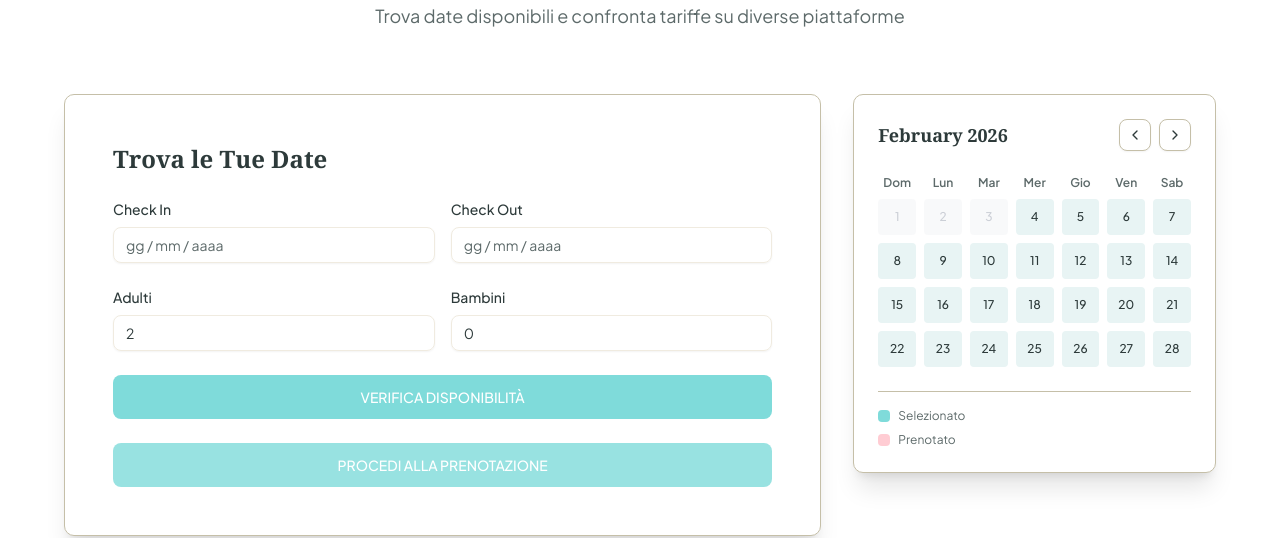
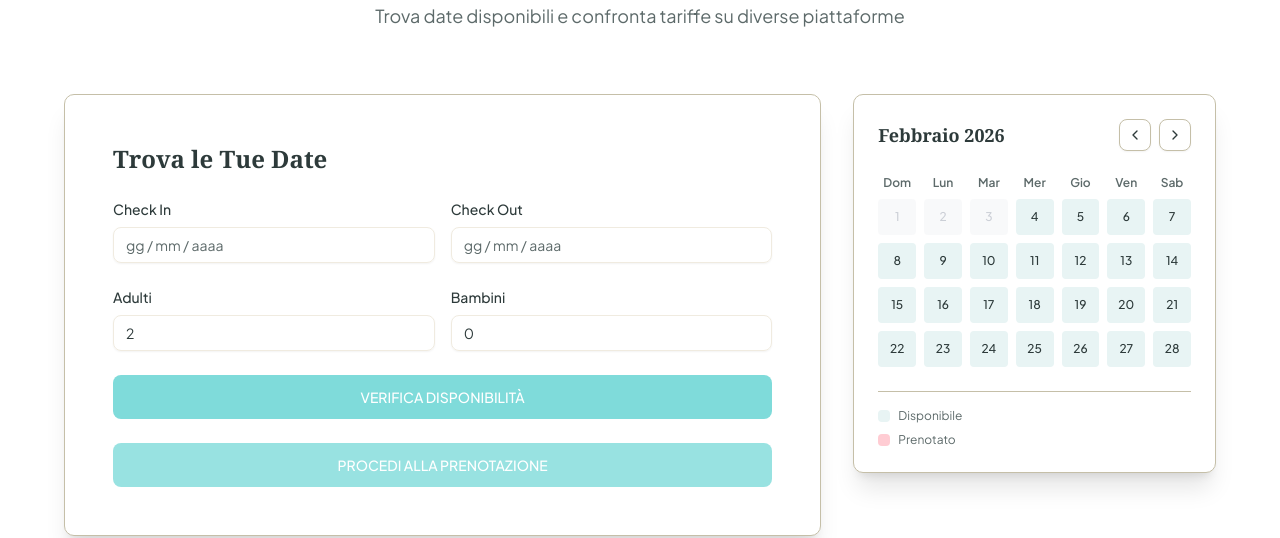
Before and after one commit to DCrescimone1/rbt_website_marzamemi, a Next.js app: page / in a window 1280 px wide. Shown: the part 2905-3443 px from the top of the page. Built offline with nearby package versions, Linux system fonts and the light colour scheme; no server answers.

Commit message:
update the calendar style

```diff
--- a/components/booking/availability-calendar.tsx
+++ b/components/booking/availability-calendar.tsx
@@ -4,6 +4,7 @@ import { useState, useEffect } from "react"
 import { ChevronLeft, ChevronRight, Loader2 } from "lucide-react"
 import { Button } from "@/components/ui/button"
 import { format, startOfMonth, endOfMonth, eachDayOfInterval, isAfter, isBefore, startOfToday } from "date-fns"
+import { it, enUS } from "date-fns/locale"
 import { useTranslation } from "@/lib/hooks/useTranslation"
 import { cn } from "@/lib/utils"
 
@@ -13,6 +14,7 @@ interface AvailabilityCalendarProps {
   sticky?: boolean
   initialFrom?: string
   initialTo?: string
+  readOnly?: boolean // New prop to control if calendar is selectable
 }
 
 export default function AvailabilityCalendar({
@@ -21,8 +23,10 @@ export default function AvailabilityCalendar({
   sticky = true,
   initialFrom,
   initialTo,
+  readOnly = false,
 }: AvailabilityCalendarProps) {
-  const { t } = useTranslation()
+  const { t, language } = useTranslation()
+  const locale = language === 'it' ? it : enUS
   // Initialize after mount to avoid SSR/client time mismatches
   const [currentMonth, setCurrentMonth] = useState<Date | null>(null)
   const [bookedDates, setBookedDates] = useState<any[]>([])
@@ -97,6 +101,8 @@ export default function AvailabilityCalendar({
   })
 
   const handleDateClick = (date: Date) => {
+    if (readOnly) return // No selection in read-only mode
+
     const isPast = today ? isBefore(date, today) : false
     if (isDateBooked(date) || isPast) return
 
@@ -145,7 +151,9 @@ export default function AvailabilityCalendar({
       )}
     >
       <div className="flex items-center justify-between mb-4 sm:mb-6">
-        <h3 className="font-serif text-base sm:text-lg font-bold text-foreground">{format(effectiveMonth, "MMMM yyyy")}</h3>
+        <h3 className="font-serif text-base sm:text-lg font-bold text-foreground">
+          {format(effectiveMonth, "MMMM yyyy", { locale }).replace(/^\w/, (c) => c.toUpperCase())}
+        </h3>
         <div className="flex gap-2">
           <Button
             size="icon"
@@ -189,39 +197,53 @@ export default function AvailabilityCalendar({
           const isBooked = isDateBooked(day)
           const isPast = today ? isBefore(day, today) : false
           const isSelected =
-            (selectedFrom && day.toDateString() === selectedFrom.toDateString()) ||
-            (selectedTo && day.toDateString() === selectedTo.toDateString())
-          const isInRange = selectedFrom && selectedTo && day > selectedFrom && day < selectedTo
+            !readOnly &&
+            ((selectedFrom && day.toDateString() === selectedFrom.toDateString()) ||
+              (selectedTo && day.toDateString() === selectedTo.toDateString()))
+          const isInRange = !readOnly && selectedFrom && selectedTo && day > selectedFrom && day < selectedTo
+
+          // Use button for selectable calendar, div for read-only
+          const Component = readOnly ? "div" : "button"
 
           return (
-            <button
+            <Component
               key={day.toDateString()}
-              onClick={() => handleDateClick(day)}
-              disabled={isBooked || isPast}
-              className={`h-7 sm:h-8 md:h-9 rounded text-xs font-medium transition-colors ${
+              onClick={readOnly ? undefined : () => handleDateClick(day)}
+              disabled={!readOnly && (isBooked || isPast)}
+              className={`h-7 sm:h-8 md:h-9 rounded text-xs font-medium flex items-center justify-center ${
                 isBooked
-                  ? "bg-rose-200 text-rose-800 cursor-not-allowed font-semibold"
+                  ? "bg-rose-200 text-rose-800 font-semibold"
                   : isPast
-                    ? "bg-gray-100 text-gray-400 cursor-not-allowed opacity-50"
+                    ? "bg-gray-100 text-gray-400 opacity-50"
                     : isSelected
                       ? "bg-primary text-primary-foreground"
                       : isInRange
                         ? "bg-primary/20 text-primary"
-                        : "bg-[#e8f4f4] hover:bg-[#d4e9e9] text-foreground"
-              }`}
+                        : readOnly
+                          ? "bg-[#e8f4f4] text-foreground"
+                          : "bg-[#e8f4f4] hover:bg-[#d4e9e9] text-foreground cursor-pointer"
+              } ${!readOnly && !isBooked && !isPast ? "transition-colors" : ""}`}
             >
               {format(day, "d")}
-            </button>
+            </Component>
           )
         })}
       </div>
 
       {/* Legend */}
       <div className="mt-4 sm:mt-6 pt-3 sm:pt-4 border-t border-border space-y-2 text-xs">
-        <div className="flex items-center gap-2">
-          <div className="w-3 h-3 rounded bg-primary"></div>
-          <span className="text-muted-foreground">{t('booking.calendar.legend.selected')}</span>
-        </div>
+        {!readOnly && (
+          <div className="flex items-center gap-2">
+            <div className="w-3 h-3 rounded bg-primary"></div>
+            <span className="text-muted-foreground">{t('booking.calendar.legend.selected')}</span>
+          </div>
+        )}
+        {readOnly && (
+          <div className="flex items-center gap-2">
+            <div className="w-3 h-3 rounded bg-[#e8f4f4]"></div>
+            <span className="text-muted-foreground">{t('booking.calendar.legend.available')}</span>
+          </div>
+        )}
         <div className="flex items-center gap-2">
           <div className="w-3 h-3 rounded bg-rose-200"></div>
           <span className="text-muted-foreground">{t('booking.calendar.legend.booked')}</span>
--- a/components/sections/booking-section.tsx
+++ b/components/sections/booking-section.tsx
@@ -471,6 +471,7 @@ export default function BookingSection() {
           {/* Right Column - Calendar */}
           <div className="lg:col-span-1 order-first lg:order-last">
             <AvailabilityCalendar
+              readOnly={true}
               initialFrom={checkIn || undefined}
               initialTo={checkOut || undefined}
               onDateSelect={(dates) => {
--- a/lib/translations/en.ts
+++ b/lib/translations/en.ts
@@ -168,6 +168,7 @@ export const enTranslations: TranslationData = {
       },
       legend: {
         selected: "Selected",
+        available: "Available",
         booked: "Booked"
       },
       loadingError: "Error loading calendar"
--- a/lib/translations/it.ts
+++ b/lib/translations/it.ts
@@ -168,6 +168,7 @@ export const itTranslations: TranslationData = {
       },
       legend: {
         selected: "Selezionato",
+        available: "Disponibile",
         booked: "Prenotato"
       },
       loadingError: "Errore nel caricamento del calendario"
```
